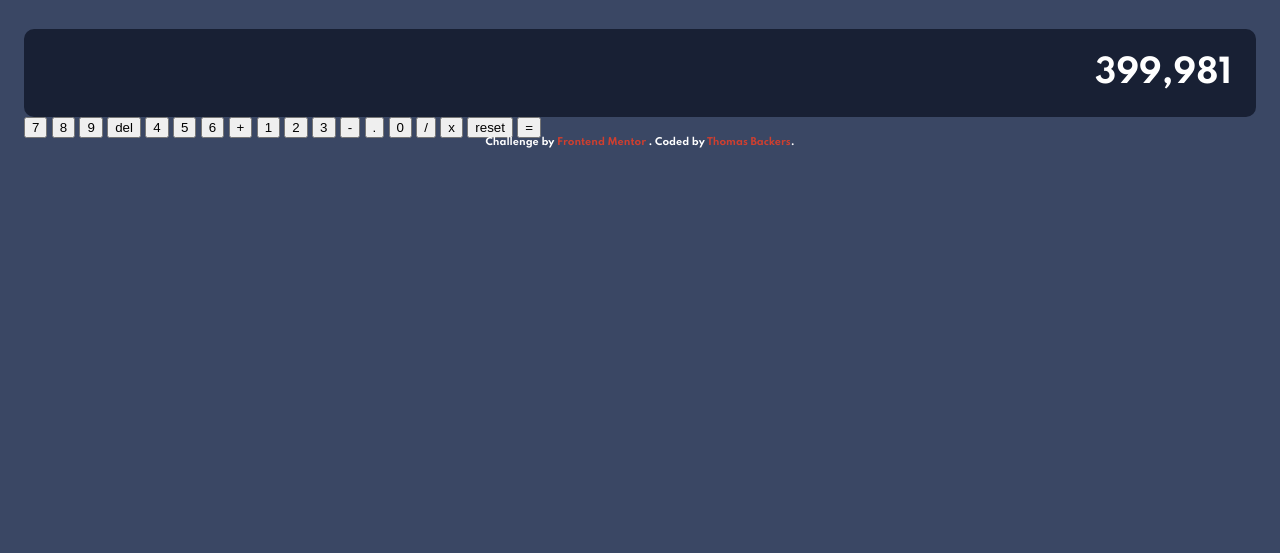
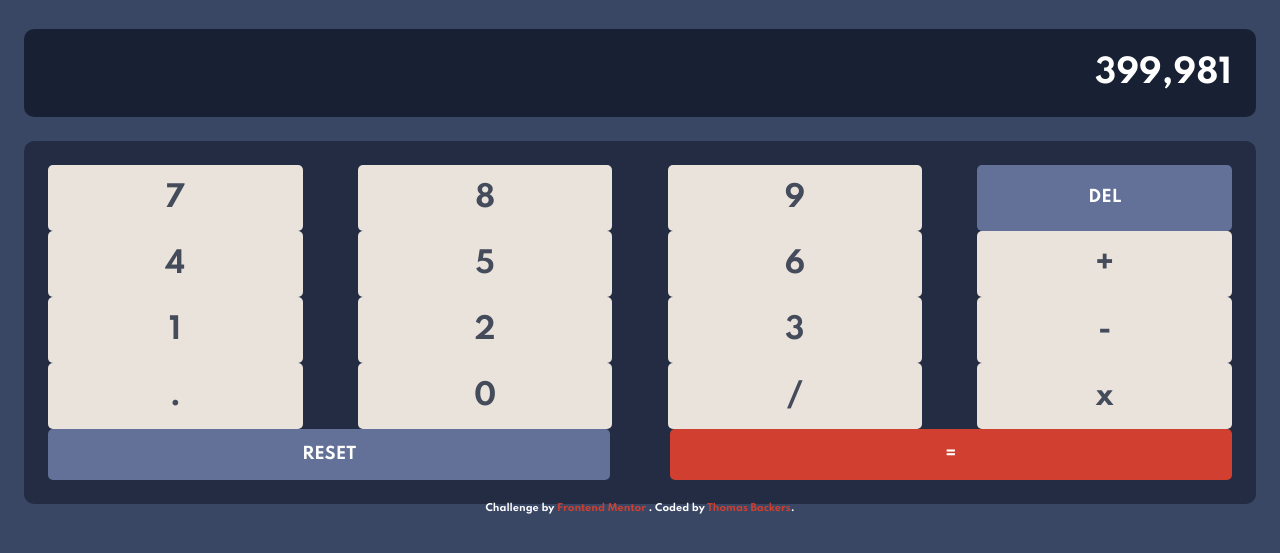
Before and after one commit to ThomasBackers/calculator-frontend-mentor, a website built with Parcel: page src/index.html in a window 1280 px wide. Shown: the part 75-628 px from the top of the page. Built offline with nearby package versions, Linux system fonts and the light colour scheme.

Commit message:
calculator keyboard on its way

```diff
--- a/src/index.html
+++ b/src/index.html
@@ -32,27 +32,26 @@
                     <output>399,981</output>
                 </div>
                 <div class="calculator__keyboard">
-                    <!-- key-num: used to write numbers on screen -->
-                    <!-- key-mod: used to modify numbers on screen -->
-                    <!-- key-ope: used to write operators on screen -->
+                    <!-- key-num: used to write chars on screen -->
+                    <!-- key-del: used to delete chars on screen -->
                     <!-- key-equ: equal button -->
                     <button class="calculator__keyboard__key-num">7</button>
                     <button class="calculator__keyboard__key-num">8</button>
                     <button class="calculator__keyboard__key-num">9</button>
-                    <button class="calculator__keyboard__key-mod">del</button>
+                    <button class="calculator__keyboard__key-del">del</button>
                     <button class="calculator__keyboard__key-num">4</button>
                     <button class="calculator__keyboard__key-num">5</button>
                     <button class="calculator__keyboard__key-num">6</button>
-                    <button class="calculator__keyboard__key-ope">+</button>
+                    <button class="calculator__keyboard__key-num">+</button>
                     <button class="calculator__keyboard__key-num">1</button>
                     <button class="calculator__keyboard__key-num">2</button>
                     <button class="calculator__keyboard__key-num">3</button>
-                    <button class="calculator__keyboard__key-ope">-</button>
+                    <button class="calculator__keyboard__key-num">-</button>
                     <button class="calculator__keyboard__key-num">.</button>
                     <button class="calculator__keyboard__key-num">0</button>
-                    <button class="calculator__keyboard__key-ope">/</button>
-                    <button class="calculator__keyboard__key-ope">x</button>
-                    <button class="calculator__keyboard__key-mod">reset</button>
+                    <button class="calculator__keyboard__key-num">/</button>
+                    <button class="calculator__keyboard__key-num">x</button>
+                    <button class="calculator__keyboard__key-del">reset</button>
                     <button class="calculator__keyboard__key-equ">=</button>
                 </div>
             </main>
--- a/src/sass/abstracts/_variables.scss
+++ b/src/sass/abstracts/_variables.scss
@@ -14,7 +14,7 @@ $screen-background: hsl(224, 36%, 15%);
 //Keyboard
 $key-num-background: hsl(30, 25%, 89%);
 $key-num-shadow: hsl(28, 16%, 65%);
-$key-mod-background: hsl(225, 21%, 49%);
-$key-mod-shadow: hsl(224, 28%, 35%);
+$key-del-background: hsl(225, 21%, 49%);
+$key-del-shadow: hsl(224, 28%, 35%);
 $key-equ-background: hsl(6, 63%, 50%);
 $key-equ-shadow: hsl(6, 70%, 34%);
--- a/src/sass/base/_base.scss
+++ b/src/sass/base/_base.scss
@@ -5,3 +5,7 @@ body {
         padding: 2.1rem 1.5rem;
     }
 }
+
+button {
+    display: block;
+}
--- a/src/sass/layout/_calculator.scss
+++ b/src/sass/layout/_calculator.scss
@@ -1,11 +1,13 @@
 .calculator {
     padding-top: 2rem;
+    &__screen, &__keyboard {
+        border-radius: 10px;
+    }
     &__screen {
         display: flex;
         justify-content: flex-end;
         height: 5.5rem;
         background-color: $screen-background;
-        border-radius: 10px;
         box-sizing: border-box;
         output {
             color: $text-color-2;
@@ -13,4 +15,38 @@
             margin: auto 1.5rem;
         }
     }
+    &__keyboard {
+        margin-top: 1.5rem;
+        padding: 1.5rem;
+        background-color: $toggle-background;
+        display: flex;
+        flex-wrap: wrap;
+        justify-content: space-between;
+        &__key-num, &__key-del, &__key-equ {
+            font-family: $main-font;
+            padding: 1rem 0;
+            border: none;
+            border-radius: 5px;
+        }
+        &__key-del, &__key-equ {
+            width: 47.5%;
+            font-size: 1rem;
+            color: $text-color-2;
+        }
+        &__key-num, &__key-del:nth-child(4) {
+            width: 21.5%;
+        }
+        &__key-num {
+            font-size: 1.8rem;
+            background-color: $key-num-background;
+            color: $text-color-1;
+        }
+        &__key-del {
+            text-transform: uppercase;
+            background-color: $key-del-background;
+        }
+        &__key-equ {
+            background-color: $key-equ-background;
+        }
+    }
 }
```
Also changed, not shown: dist/index.html, 3 other files.
